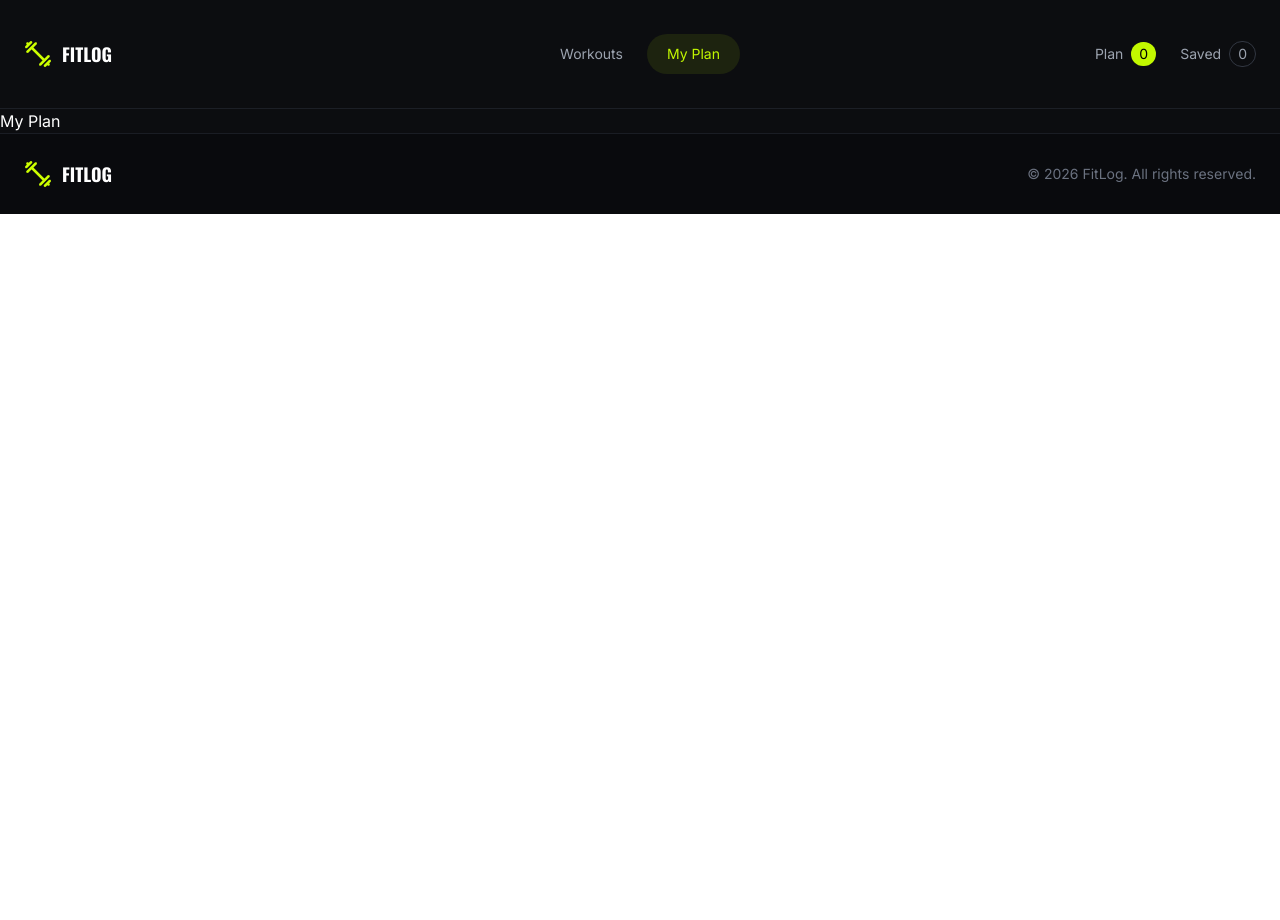
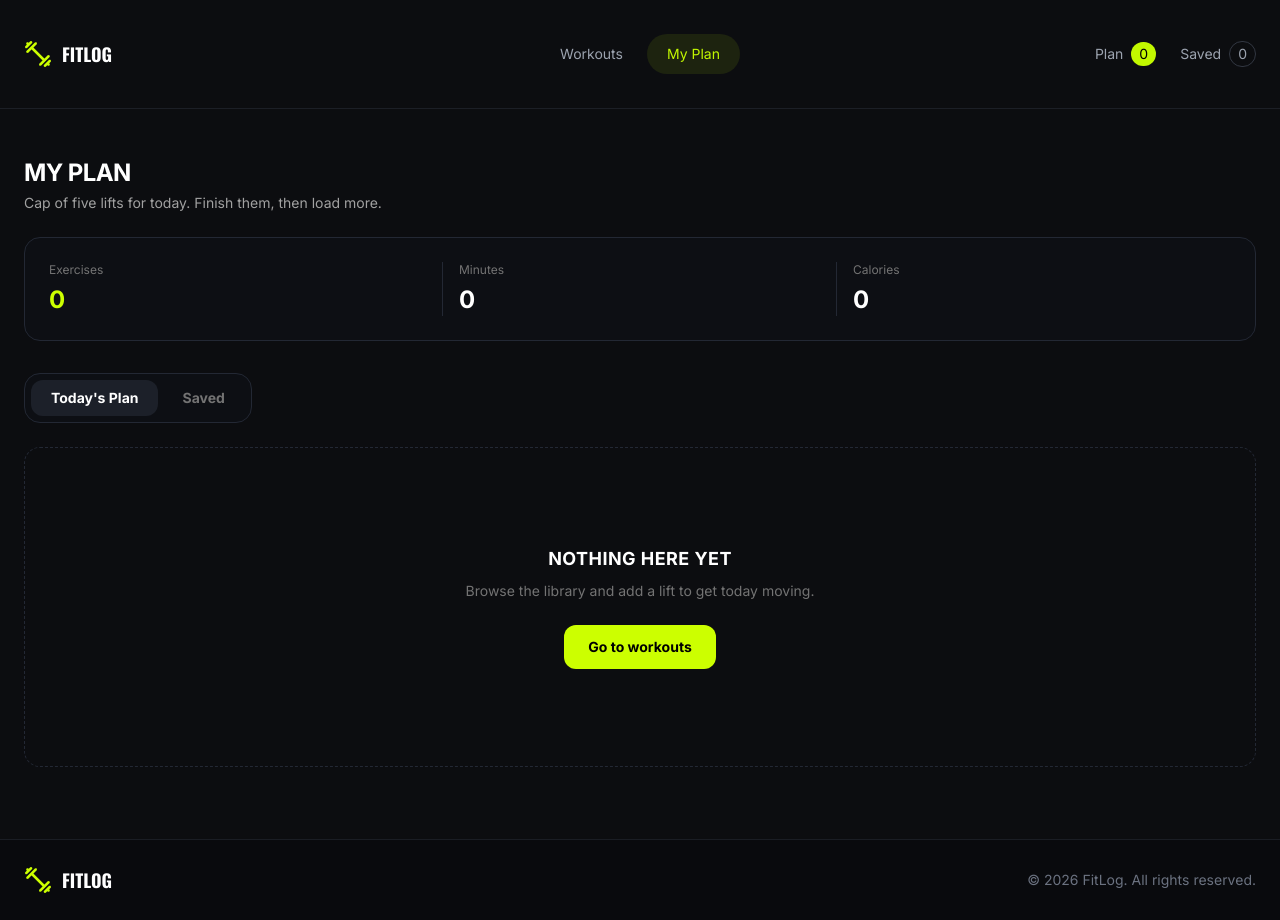
Before and after one commit to dev-ahsan7/fit-log, a Next.js app: page /my-plan in a window 1280 px wide. Before the commit the page ends 800 px from the top, so only its background shows below. Built offline with nearby package versions, Linux system fonts and the light colour scheme.

Commit message:
added my-plan page, make it functional, Added dynamic data and created ListedPlan component

```diff
--- a/src/app/my-plan/page.tsx
+++ b/src/app/my-plan/page.tsx
@@ -1,10 +1,108 @@
-import React from 'react';
+'use client';
+import ListedWorkout from '@/components/shared/ListedWorkout';
+import NothingHereYet from '@/components/WorkoutsDetails/NothingHereYet';
+
+import { WorkoutContext } from '@/context/WorkoutContext';
+import { IWorkouts } from '@/Types/workout.type';
+import React, { useContext, useState } from 'react';
 
 const MyPlanPage = () => {
+  const { addPlan, savePlan } = useContext(WorkoutContext) as {
+    addPlan: IWorkouts[];
+    savePlan: IWorkouts[];
+  };
+
+  const [activeTab, setActiveTab] = useState<'today' | 'saved'>('today');
+
+  const totalExercises = addPlan.length;
+  const totalMinutes = addPlan.reduce(
+    (sum, w) => sum + (Number(w.duration) || 0),
+    0,
+  );
+  const totalCalories = addPlan.reduce(
+    (sum, w) => sum + (Number(w.caloriesBurned) || 0),
+    0,
+  );
+
   return (
-    <div>
-      My Plan
-    </div>
+    <section className="max-w-7xl mx-auto px-6 pt-6.5 pb-6 sm:pt-12 sm:pb-12">
+      <h1 className="text-2xl font-extrabold uppercase tracking-tight text-white">
+        My Plan
+      </h1>
+      <p className="mt-1 text-sm text-neutral-400">
+        Cap of five lifts for today. Finish them, then load more.
+      </p>
+
+      {/* Metrics Summary*/}
+      <div className="mt-6 grid grid-cols-3 divide-x divide-[#232834] rounded-2xl border border-[#232834] bg-[#0d0f14] p-6">
+        <div className="px-4 first:pl-0">
+          <p className="text-xs text-neutral-500">Exercises</p>
+          <p className="mt-1.5 text-2xl font-bold text-[#CCFF00]">
+            {totalExercises}
+          </p>
+        </div>
+        <div className="px-4">
+          <p className="text-xs text-neutral-500">Minutes</p>
+          <p className="mt-1.5 text-2xl font-bold text-white">{totalMinutes}</p>
+        </div>
+        <div className="px-4">
+          <p className="text-xs text-neutral-500">Calories</p>
+          <p className="mt-1.5 text-2xl font-bold text-white">
+            {totalCalories}
+          </p>
+        </div>
+      </div>
+
+      {/* Tab */}
+      <div className="mt-8 inline-flex items-center gap-1 rounded-2xl border border-[#232834] bg-[#0d0f14] p-1.5">
+        <button
+          type="button"
+          onClick={() => setActiveTab('today')}
+          className={`rounded-xl px-5 py-2 text-sm font-semibold transition cursor-pointer ${
+            activeTab === 'today'
+              ? 'bg-[#1c2029] text-white'
+              : 'text-neutral-500'
+          }`}
+        >
+          Today&apos;s Plan
+        </button>
+        <button
+          type="button"
+          onClick={() => setActiveTab('saved')}
+          className={`rounded-xl px-5 py-2 text-sm font-semibold transition cursor-pointer ${
+            activeTab === 'saved'
+              ? 'bg-[#1c2029] text-white'
+              : 'text-neutral-500'
+          }`}
+        >
+          Saved
+        </button>
+      </div>
+
+      {activeTab === 'today' && (
+        <div className="py-6">
+          {addPlan.length ? (
+            addPlan.map((workout: IWorkouts) => (
+              <ListedWorkout key={workout.id} workout={workout}></ListedWorkout>
+            ))
+          ) : (
+            <NothingHereYet />
+          )}
+        </div>
+      )}
+
+      {activeTab === 'saved' && (
+        <div className="py-6">
+          {savePlan.length ? (
+            savePlan.map((workout: IWorkouts) => (
+              <ListedWorkout key={workout.id} workout={workout}></ListedWorkout>
+            ))
+          ) : (
+            <NothingHereYet />
+          )}
+        </div>
+      )}
+    </section>
   );
 };
 
--- /dev/null
+++ b/src/components/WorkoutsDetails/NothingHereYet.tsx
@@ -0,0 +1,33 @@
+import Link from 'next/link';
+import React from 'react';
+
+interface NothingHereYetProps {
+  title?: string;
+  description?: string;
+  buttonText?: string;
+  href?: string;
+}
+
+const NothingHereYet = ({
+  title = 'NOTHING HERE YET',
+  description = 'Browse the library and add a lift to get today moving.',
+  buttonText = 'Go to workouts',
+  href = '/workouts',
+}: NothingHereYetProps) => {
+  return (
+    <div className="flex min-h-80 flex-col items-center justify-center rounded-2xl border border-dashed border-[#232834] px-6 text-center">
+      <h3 className="text-lg font-extrabold uppercase tracking-wide text-white">
+        {title}
+      </h3>
+      <p className="mt-2 max-w-sm text-sm text-neutral-500">{description}</p>
+      <Link
+        href={href}
+        className="mt-6 rounded-xl bg-[#CCFF00] px-6 py-3 text-sm font-semibold text-black transition hover:bg-[#c0f003]"
+      >
+        {buttonText}
+      </Link>
+    </div>
+  );
+};
+
+export default NothingHereYet;
--- /dev/null
+++ b/src/components/shared/ListedWorkout.tsx
@@ -0,0 +1,56 @@
+import { IWorkouts } from '@/Types/workout.type';
+import { Clock, Flame, Star, Check, X } from 'lucide-react';
+import Image from 'next/image';
+import React from 'react';
+
+const ListedWorkout = ({ workout }: { workout: IWorkouts }) => {
+  return (
+    <div className="flex items-center gap-4 rounded-2xl border border-[#232834] bg-[#0d0f14] p-4">
+      <div className="relative h-20 w-36 shrink-0 overflow-hidden rounded-xl">
+        <Image
+          src={workout.image}
+          alt={workout.name}
+          fill
+          className="object-cover"
+        />
+      </div>
+
+      <div className="min-w-0 flex-1">
+        <h3 className="text-sm font-bold uppercase tracking-wide text-white">
+          {workout.name}
+        </h3>
+        <p className="mt-0.5 text-xs text-neutral-500">{workout.equipment}</p>
+
+        <div className="mt-1.5 flex items-center gap-4 text-xs text-neutral-400">
+          <span className="flex items-center gap-1">
+            <Clock className="h-3.5 w-3.5" />
+            {workout.duration} min
+          </span>
+          <span className="flex items-center gap-1">
+            <Flame className="h-3.5 w-3.5" />
+            {workout.caloriesBurned} kcal
+          </span>
+          <span className="flex items-center gap-1">
+            <Star className="h-3.5 w-3.5 text-[#CCFF00]" />
+            {workout.rating}
+          </span>
+        </div>
+      </div>
+
+      <div className="flex shrink-0 items-center gap-3">
+        <button className="rounded-lg border border-[#374151] px-4 py-2 text-xs font-semibold text-white transition hover:bg-neutral-900 cursor-pointer">
+          View Details
+        </button>
+        <button className="flex items-center gap-1.5 rounded-lg bg-[#CCFF00] px-4 py-2 text-xs font-semibold text-black transition hover:bg-[#c0f003] cursor-pointer">
+          <Check className="h-3.5 w-3.5" />
+          Mark as Done
+        </button>
+        <button className="text-neutral-500 transition hover:text-white cursor-pointer">
+          <X className="h-4 w-4" />
+        </button>
+      </div>
+    </div>
+  );
+};
+
+export default ListedWorkout;
```
